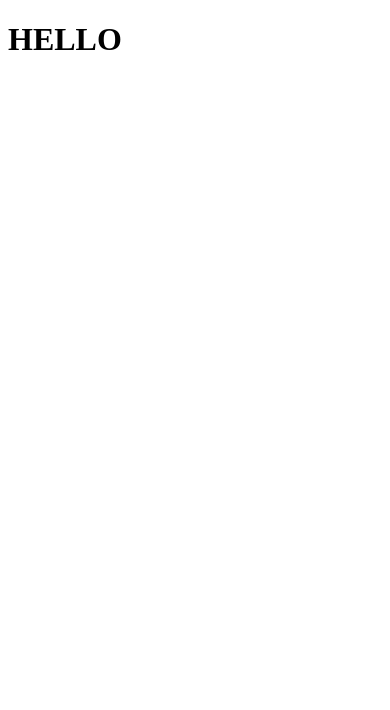
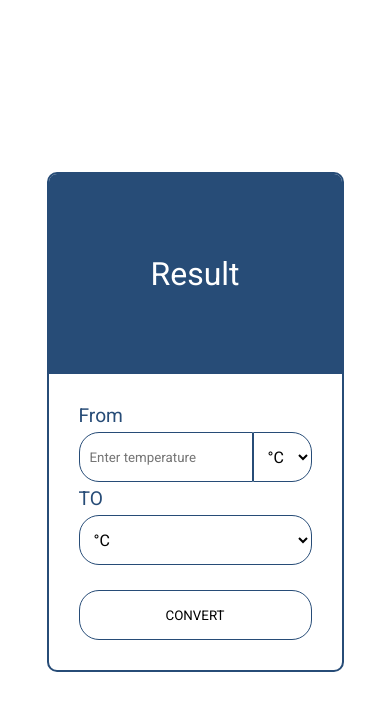
Before and after one commit to neer-aj1/temperatureConvertor, a plain HTML site: page index.html in a window 390 px wide. Drawn offline with Linux system fonts and the light colour scheme.

Commit message:
Added html css and javascript logic

```diff
--- a/index.html
+++ b/index.html
@@ -1,11 +1,43 @@
 <!DOCTYPE html>
 <html lang="en">
+
 <head>
     <meta charset="UTF-8">
     <meta name="viewport" content="width=device-width, initial-scale=1.0">
+    <link rel="stylesheet" href="style.css">
     <title>Document</title>
 </head>
+
 <body>
-    <h1>HELLO</h1>
+    <div class="container">
+        <div class="innerContainer">
+            <form class="inputSec" id="inputSec">
+                <div class="inputSec_conv-from">
+                    <label for="from" class="from">From</label>
+                    <div class="inputSec_conv-from_inner">
+                        <input type="number" placeholder="Enter temperature" id="from" class="inputSec_conv-from_input">
+                        <select name="fromTemp" id="fromTemp" class="inputSec_sel-btn">
+                            <option value="calsius">&deg;C</option>
+                            <option value="fahrenheit">&deg;F</option>
+                            <option value="kelvin">K</option>
+                        </select>
+                    </div>
+                    <label for="to" class="from">TO</label>
+                    <select name="toTemp" id="toTemp" class="inputSec_sel-btn_to">
+                        <option value="calsius">&deg;C</option>
+                        <option value="fahrenheit">&deg;F</option>
+                        <option value="kelvin">K</option>
+                    </select>
+                    <button type="submit" class="submitBtn">CONVERT</button>
+                </div>
+            </form>
+            <div class="outputSec">
+                <p class="outputDisp">Result</p>
+            </div>
+        </div>
+    </div>
+    <script src="index.js">
+    </script>
 </body>
+
 </html>
--- a/index.js
+++ b/index.js
@@ -0,0 +1,76 @@
+const calToFar = (temp) => {
+    let result = (temp * 9 / 5) + 32
+    return result.toFixed(2);
+}
+const calToKel = (temp) => {
+    let result = temp + 273.15;
+    return result.toFixed(2);
+}
+const farToCal = (temp) => {
+    let result = (temp - 32) * 5 / 9
+    return result.toFixed(2);
+}
+const farToKel = (temp) => {
+    temp = farToCal(temp);
+    let result = Number(temp) + 273.15;
+    return result.toFixed(2);
+}
+const kelToCal = (temp) => {
+    let result = temp - 273.15;
+    return result.toFixed(2);
+}
+
+const kelToFar = (temp) => {
+    temp = temp - 273.15;
+    let result = calToFar(temp);
+    return Number(result).toFixed(2);
+}
+
+const handleSubmit = (e) => {
+    e.preventDefault();
+    let temperature = Number(fromInput.value);
+    let fromTemperature = fromTemp.value;
+    let toTemperature = toTemp.value;
+    if (!temperature) {
+        alert("Enter a value");
+    }
+    if (fromTemperature == toTemperature) {
+        let sign = '';
+        if(fromTemperature == 'calsius') sign = '&deg<b>C<b>';
+        else if(fromTemperature == 'farenheit') sign = '&deg<b>F<b>';
+        else sign = 'K';
+        result.innerHTML = `<p>${temperature} ${sign}</p>`;
+    }
+    else {
+        if (fromTemperature == 'calsius') {
+            if (toTemperature == 'fahrenheit') {
+                result.innerHTML = `<p>${calToFar(temperature)}&deg<b>F</b></p>`;
+            }
+            else {
+                result.innerHTML = `<p>${calToKel(temperature)}<b>K</b></p>`;
+            }
+        }
+        else if (fromTemperature == 'fahrenheit') {
+            if (toTemperature == 'calsius') {
+                result.innerHTML = `<p>${farToCal(temperature)}&deg<b>C</b></p>`;
+            }
+            else {
+                result.innerHTML = `<p>${farToKel(temperature)}<b>K</b></p>`;
+            }
+        }
+        else {
+            if (toTemperature == 'calsius') {
+                result.innerHTML = `<p>${kelToCal(temperature)}&deg<b>C</b></p>`;
+            }
+            else {
+                result.innerHTML = `<p>${kelToFar(temperature)}&deg<b>F</b></p>`;
+            }
+        }
+    }
+}
+const form = document.querySelector('#inputSec');
+const result = document.querySelector('.outputDisp');
+const fromInput = document.querySelector('#from');
+const fromTemp = document.querySelector('#fromTemp');
+const toTemp = document.querySelector('#toTemp');
+form.onsubmit = handleSubmit;
--- a/style.css
+++ b/style.css
@@ -0,0 +1,146 @@
+@import url('https://fonts.googleapis.com/css2?family=Montserrat:wght@200;300;400;500&family=Roboto:wght@300;400;500&display=swap');
+
+* {
+    margin: 0;
+    padding: 0;
+    overflow: hidden;
+    font-family: 'Roboto', sans-serif;
+}
+
+
+input:focus {
+    outline: none;
+}
+
+select:focus {
+    outline: none;
+}
+
+select {
+    padding: 10px;
+    font-size: 16px;
+    border: 1px solid #ccc;
+    border-radius: 5px;
+    background-color: #fff;
+}
+
+input[type="number"]::-webkit-inner-spin-button,
+input[type="number"]::-webkit-outer-spin-button,
+input[type="number"] {
+    -webkit-appearance: none;
+    margin: 0;
+}
+
+.container {
+    height: 100vh;
+    width: 100%;
+    display: flex;
+    justify-content: center;
+    align-items: center;
+}
+
+.innerContainer {
+    display: grid;
+    grid-template-columns: repeat(2, 500px);
+    width: auto;
+    border: 2px solid #274C77;
+    border-radius: 10px;
+}
+
+.inputSec {
+    display: flex;
+    justify-content: center;
+    align-items: center;
+    padding: 30px;
+    flex-direction: column;
+    color: #274C77;
+}
+
+
+.inputSec_conv-from {
+    display: flex;
+    flex-direction: column;
+    gap: 5px;
+}
+
+.from {
+    font-size: 1.5rem;
+}
+
+.inputSec_conv-from_input,
+.inputSec_sel-btn {
+    border: none;
+    height: 50px;
+}
+
+.inputSec_conv-from_input {
+    border-radius: 20px 0 0 20px;
+    padding: 10px;
+    box-sizing: border-box;
+    border: 1px solid #274C77;
+}
+
+.inputSec_conv-from_inner {
+    display: flex;
+}
+
+.inputSec_sel-btn {
+    border: 1px solid #274C77;
+    border-radius: 0 20px 20px 0;
+}
+
+.inputSec_sel-btn_to {
+    border: 1px solid #274C77;
+    border-radius: 20px;
+    height: 50px;
+    padding: 10px;
+}
+
+
+.submitBtn {
+    margin-top: 20px;
+    height: 50px;
+    border: 1px solid #274C77;
+    background-color: white;
+    border-radius: 20px;
+    transition: all 0.4s ease;
+}
+
+.submitBtn:hover {
+    background-color: #274C77;
+    color: white;
+}
+
+.outputSec {
+    display: flex;
+    align-items: center;
+    justify-content: center;
+    background-color: #274C77;
+    color: white;
+    min-height: 200px;
+}
+
+.outputDisp {
+    display: inline-block;
+    font-size: 3rem;
+}
+
+@media only screen and (max-width: 767px) {
+    .from{
+        font-size: 1.2rem;
+    }
+    .outputDisp{
+        font-size: 2rem;
+    }
+    .innerContainer {
+        display: flex;
+        flex-direction: column-reverse;
+    }
+}
+
+@media only screen and (max-width: 1024px) {
+    .innerContainer {
+        display: flex;
+        flex-direction: column-reverse;
+    }
+}
```
